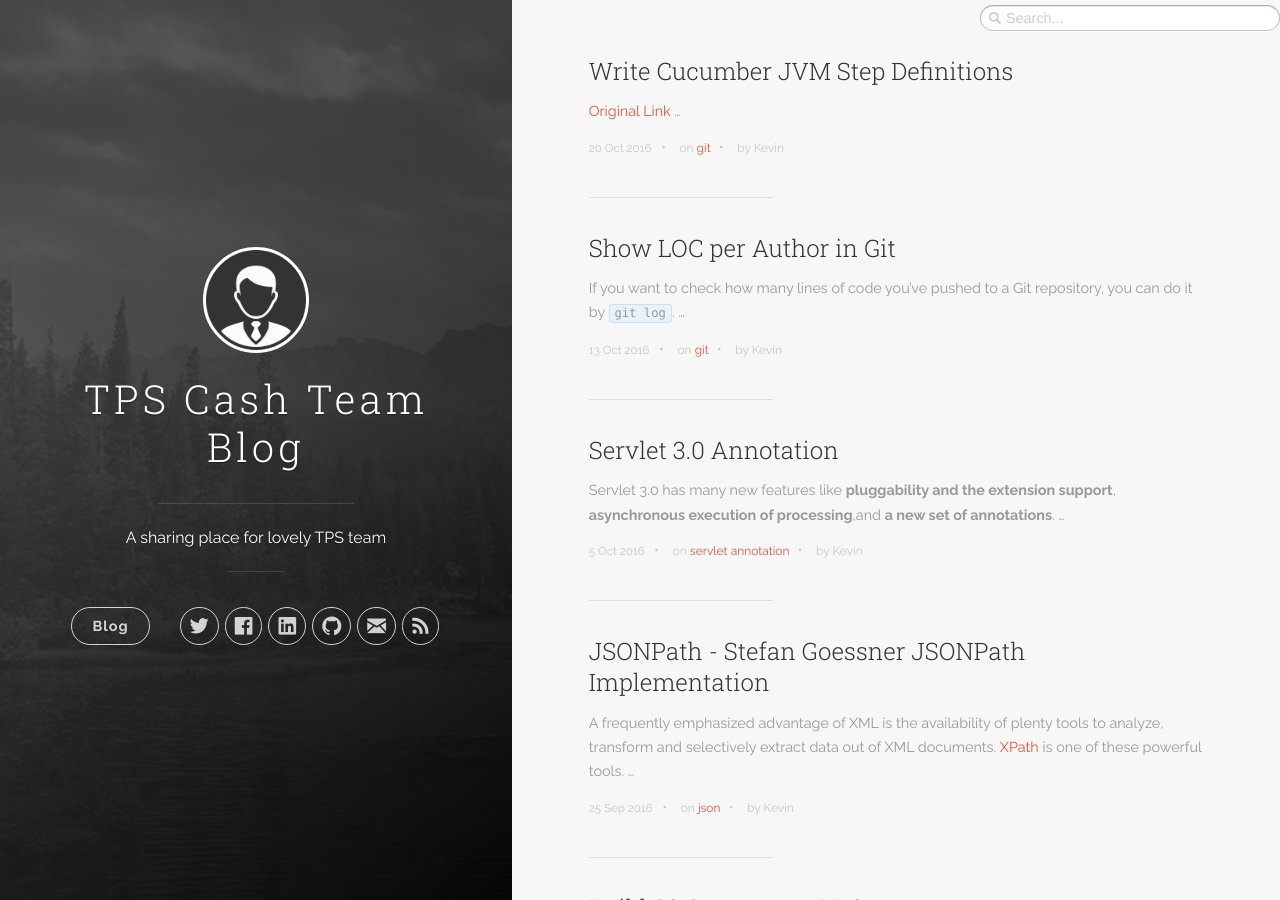
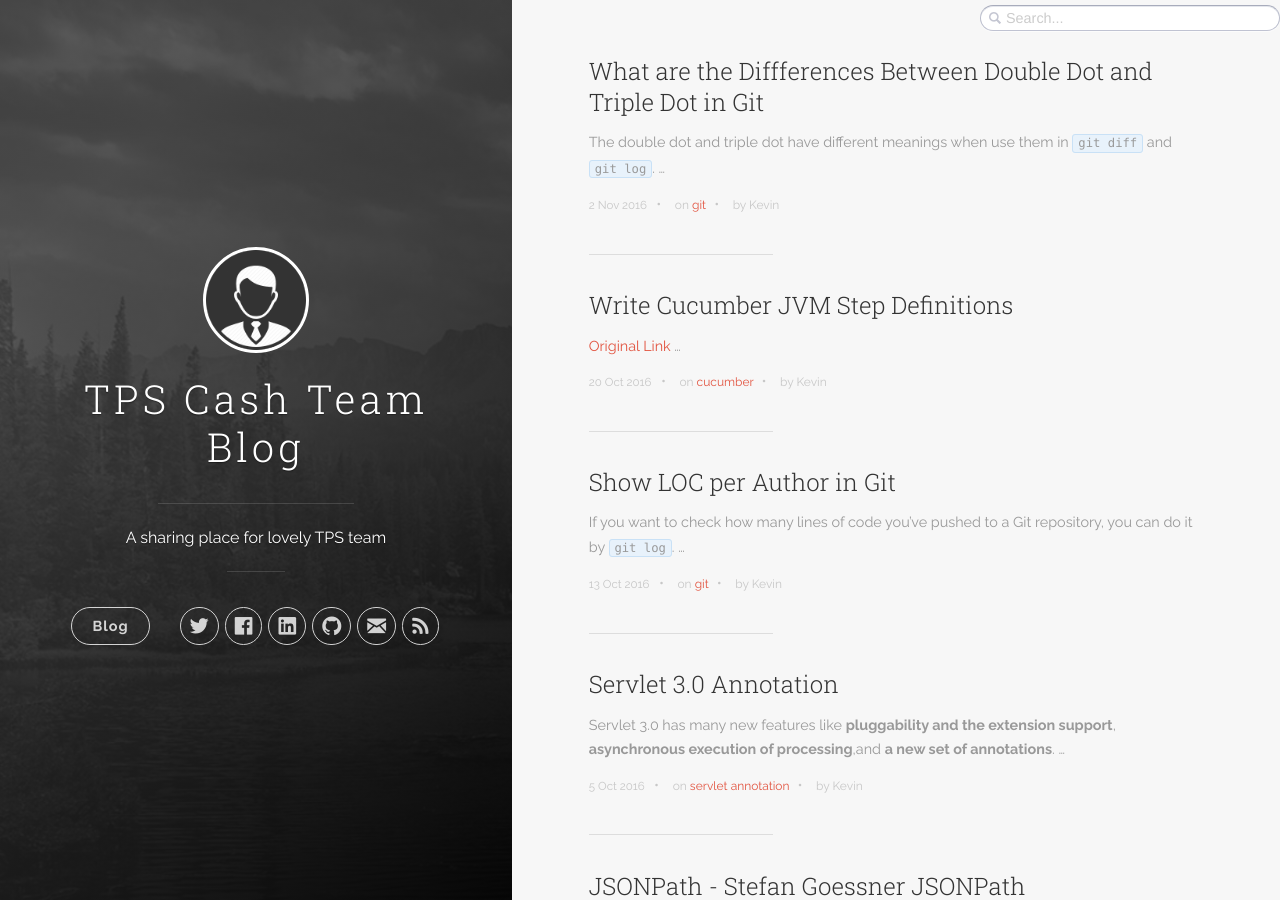
Before and after one commit to tpscash/tpscash.github.io, a Jekyll site: the page built from index.html, in a window 1280 px wide and 900 px high. Built offline with Jekyll 4.4.1, drawn with Linux system fonts in a browser that asks for light colours; the list of posts is cut into pages by our own code; some of the changed lines change nothing that is shown; some of the changed text lies outside the part shown.

Commit message:
add post dots difference in git

```diff
--- a/_posts/2016-10-20-wriete-cucumber-jvm-step-definitions.md
+++ b/_posts/2016-10-20-wriete-cucumber-jvm-step-definitions.md
@@ -2,7 +2,7 @@
 title: Write Cucumber JVM Step Definitions
 date: 2016-10-20 17:30:00 +0800
 categories: [technology]
-tags: [git]
+tags: [cucumber]
 author: Kevin
 ---
 
--- /dev/null
+++ b/_posts/2016-11-02-what-are-the-differences-between-double-dot-and-triple-dot-in-git.md
@@ -0,0 +1,31 @@
+---
+title: What are the Diffferences Between Double Dot and Triple Dot in Git
+date: 2016-11-02 17:30:00 +0800
+categories: [technology]
+tags: [git]
+author: Kevin
+---
+
+The double dot and triple dot have different meanings when use them in `git diff` and `git log`.
+
+The command `git diff` typically only shows you the difference between the states of the tree between exactly two points in the commit graph.
+
+The `..` and `...` notations in `git diff` have the following meanings:
+
+![git diff](/images/posts/git/git-diff-help.png)
+
+`git diff foo..bar` is exactly the same as `git diff foo bar` - both will show you the difference between the tips of the two branches foo and bar.
+
+On the other hand, `git diff foo...bar` will show you the difference between the "merge base" of the two branches and the tip of bar. The "merge base" is usually the last commit in common between those two branches, so this command will show you the changes that your work on bar has introduced, while ignoring everything that has been done on foo in the mean time.
+
+A common source of confusion here is that `..` and `...` mean subtly different things when used in a command such as `git log` that expects a set of commits as one or more arguments. (These commands all end up using `git rev-list` to parse a list of commits from their arguments).
+
+The meaning of `..` and `...` for git log can be shown graphically as below:
+
+![git log](/images/posts/git/git-log-help.png)
+
+So, `git rev-list foo..bar` shows you everything on branch bar that isn't also on branch foo.
+
+On the other hand, `git rev-list foo...bar` shows you all the commits that are in either foo or bar, but not both.
+
+The third diagram just shows that if you list the two branches, you get the commits that are in either one or both of them
```
Also changed, not shown: images/posts/git/git-diff-help.png (added), images/posts/git/git-log-help.png (added).
